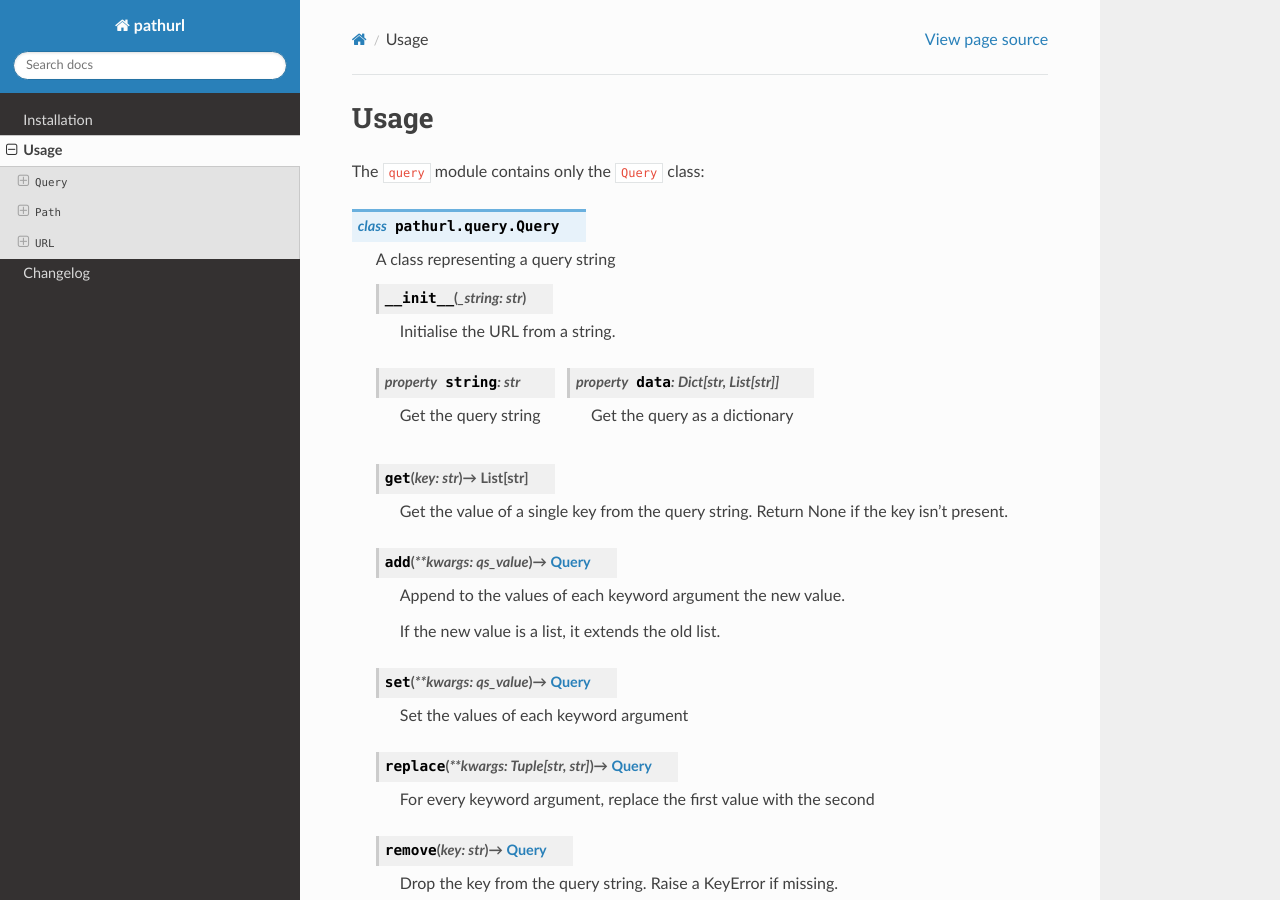
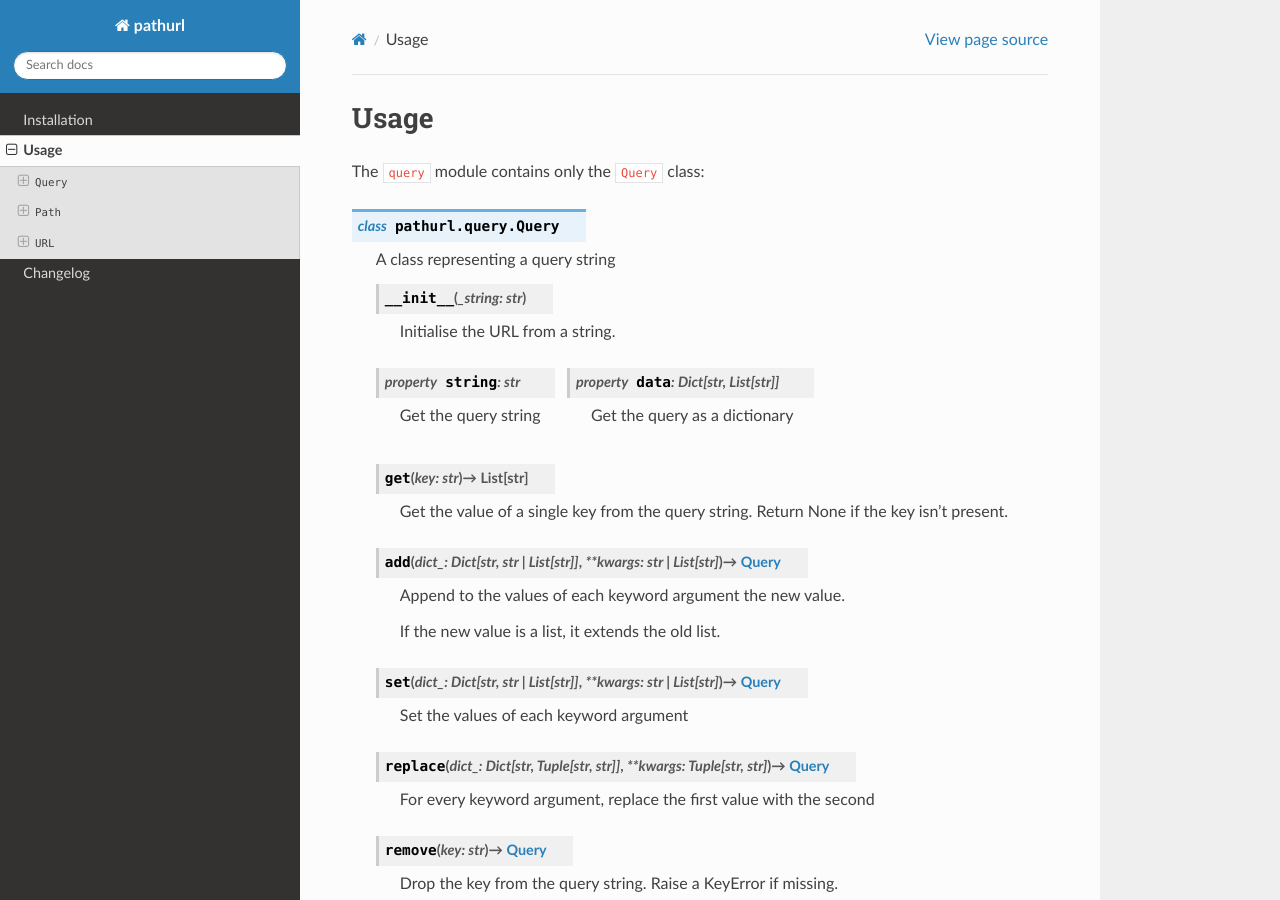
Before and after one commit to spapanik/pathurl, a Sphinx documentation site: the page built from docs/source/usage.rst, in a window 1280 px wide and 900 px high. Built offline with Sphinx 7.4.7 and the Read the Docs theme 2.0.0, drawn with Linux system fonts in a browser that asks for light colours.

Commit message:
Allow passing a dict in Query methods

```diff
--- a/CHANGELOG.rst
+++ b/CHANGELOG.rst
@@ -8,6 +8,10 @@
 
 `Unreleased`_
 -------------
+
+Added
+^^^^^
+* Allow passing a dict in Query methods for keys that cannot be keyword arguments
 
 Changed
 ^^^^^^^
--- a/docs/source/usage.rst
+++ b/docs/source/usage.rst
@@ -28,17 +28,17 @@
 
         Get the value of a single key from the query string. Return None if the key isn't present.
 
-    .. py:method:: add(**kwargs: qs_value) -> Query
+    .. py:method:: add(dict_: Dict[str, Union[str, List[str]]], **kwargs: Union[str, List[str]]) -> Query
 
         Append to the values of each keyword argument the new value.
 
         If the new value is a list, it extends the old list.
 
-    .. py:method:: set(**kwargs: qs_value) -> Query
+    .. py:method:: set(dict_: Dict[str, Union[str, List[str]]], **kwargs: Union[str, List[str]]) -> Query
 
         Set the values of each keyword argument
 
-    .. py:method:: replace(**kwargs: Tuple[str, str]) -> Query
+    .. py:method:: replace(dict_: Dict[str, Tuple[str, str]], **kwargs: Tuple[str, str]) -> Query
 
         For every keyword argument, replace the first value with the second
 
```
Also changed, not shown: 1 other file.
